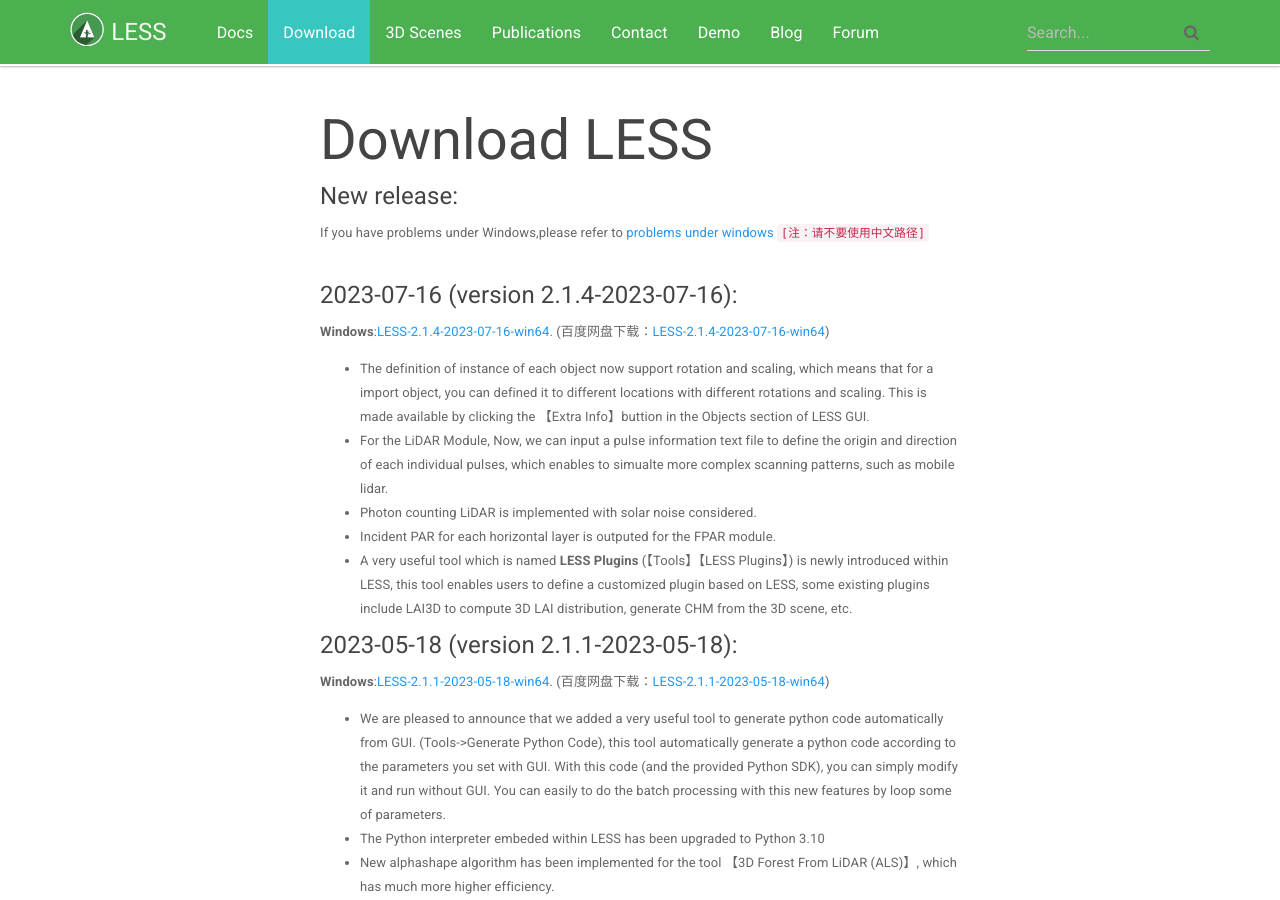
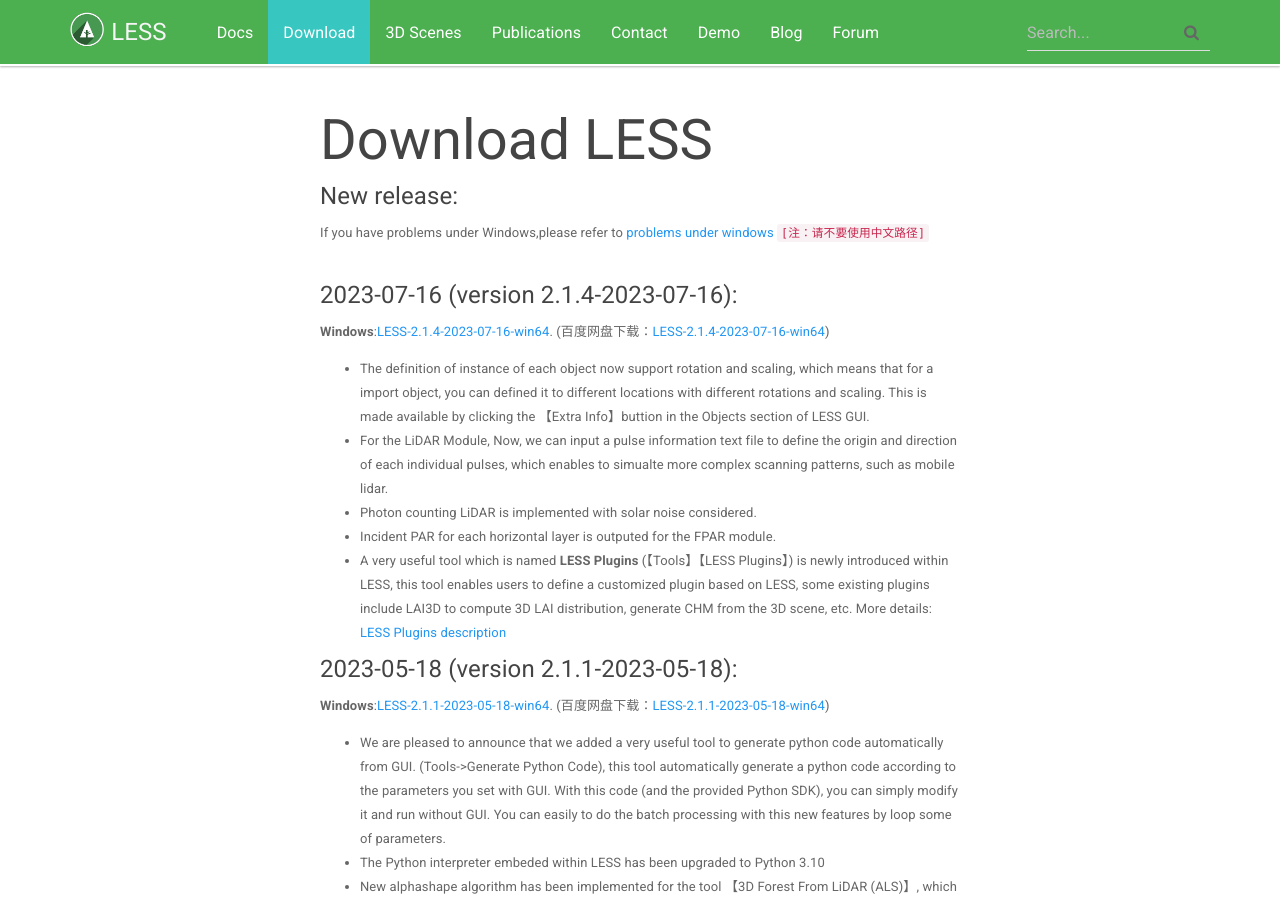
Before and after one commit to jianboqi/jianboqi.github.io, a Jekyll site: the page built from download-less.md, in a window 1280 px wide and 900 px high. Built offline with Jekyll 4.4.1, drawn with Linux system fonts in a browser that asks for light colours; nearby versions of some CDN libraries.

Commit message:
Update download-less.md

```diff
--- a/download-less.md
+++ b/download-less.md
@@ -21,7 +21,7 @@
 * For the LiDAR Module, Now, we can input a pulse information text file to define the origin and direction of each individual pulses, which enables to simualte more complex scanning patterns, such as mobile lidar.
 * Photon counting LiDAR is implemented with solar noise considered.
 * Incident PAR for each horizontal layer is outputed for the FPAR module.
-* A very useful tool which is named **LESS Plugins** (【Tools】【LESS Plugins】) is newly introduced within LESS, this tool enables users to define a customized plugin based on LESS, some existing plugins include LAI3D to compute 3D LAI distribution, generate CHM from the 3D scene, etc.
+* A very useful tool which is named **LESS Plugins** (【Tools】【LESS Plugins】) is newly introduced within LESS, this tool enables users to define a customized plugin based on LESS, some existing plugins include LAI3D to compute 3D LAI distribution, generate CHM from the 3D scene, etc. More details: [LESS Plugins description](http://lessrt.org/blog/2023/07/16/New-LESS-Plugins/)
 
 #### 2023-05-18 (version 2.1.1-2023-05-18):
 **Windows**:<a href="https://drive.google.com/drive/folders/1JeV4XfI8cIztB3kx27AP-1rlX8IvYkHO?usp=share_link">LESS-2.1.1-2023-05-18-win64</a>. (百度网盘下载：<a href="https://pan.baidu.com/s/1WoFUrZ2bMRkDDuTWVqq8Fg?pwd=a75y">LESS-2.1.1-2023-05-18-win64</a>)
```
